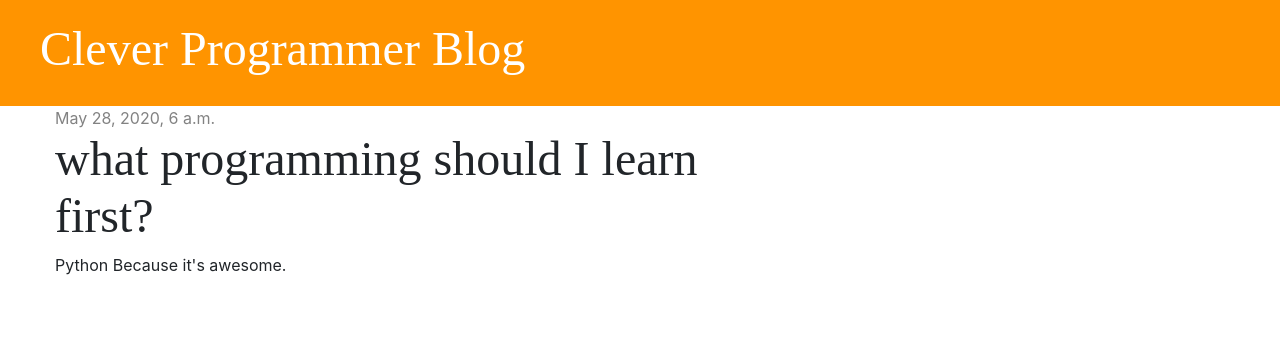
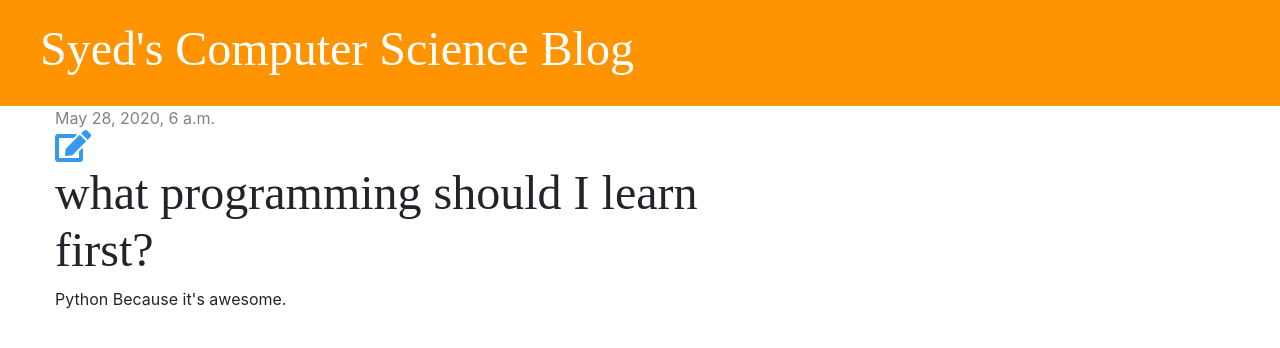
Before and after one commit to syed1972/mysite1, a Django app: page /post/1/ in a window 1280 px wide. Shown: the top 348 px of the page. Run offline with Django 3.2, Linux system fonts and the light colour scheme; data comes from the database, SQL or seed files in the repository; some libraries are stand-ins or nearby versions.

Commit message:
Add feature to edit blog posts from frontend.

```diff
--- a/blog/static/css/blog.css
+++ b/blog/static/css/blog.css
@@ -38,3 +38,7 @@ h1, h2, h3, h4 {
 .post-form-blog .btn-primary {
     float: right;
 }
+
+.post-form-blog .btn-primary {
+    float: right;
+}
--- a/blog/templates/blog/base.html
+++ b/blog/templates/blog/base.html
@@ -7,12 +7,14 @@
     <link href="//fonts.googleapis.com/css?Tangerine:bold,bolditalic|Inconsolata:italic|Droid+Sans" rel="stylesheet"
           type="text/css">
     <link rel="stylesheet" href="https://stackpath.bootstrapcdn.com/bootstrap/4.1.3/css/bootstrap.min.css">
+    <link rel="stylesheet" href="https://use.fontawesome.com/releases/v5.2.0/css/all.css" integrity="sha384-hWVjflwFxL6sNzntih27bfxkr27PmbbK/iSvJ+a4+0owXq79v+lsFkW54bOGbiDQ" crossorigin="anonymous">
+
     <link rel="stylesheet" href="{% static 'css/blog.css' %}">
 </head>
 <body>
 
 <div class="page-header">
-    <h1><a href="{% url "post_list" %}">Clever Programmer Blog</a></h1>
+    <h1><a href="{% url "post_list" %}">Syed's Computer Science Blog </a></h1>
 </div>
 
 <div class="content container">
--- a/blog/templates/blog/post_detail.html
+++ b/blog/templates/blog/post_detail.html
@@ -10,6 +10,7 @@
     </div>
     {% endif %}
 
+    <a href="{% url 'post_edit' pk=post.pk %}"><i class="fas fa-edit fa-2x" style="color: #339af0"></i></a>
     <h1>{{ post.title }}</h1>
     <p>{{ post.text|linebreaksbr }}</p>
 
--- a/blog/urls.py
+++ b/blog/urls.py
@@ -14,4 +14,8 @@ urlpatterns = [
      # 127.0.0.1:8000/post/new --> local
     # mydjangosite.com/post/new --> online
     path('post/new/', views.post_new, name='post_new'),
+
+    # 127.0.0.1:8000/post/2/edit --> local
+    # mydjangosite.com/post/2/edit --> online
+    path('post/<int:pk>/edit/', views.post_edit, name='post_edit'),
 ]
--- a/blog/views.py
+++ b/blog/views.py
@@ -28,3 +28,21 @@ def post_new(request):
         form = PostForm()
         stuff_for_frontend = {'form': form}
     return render(request, 'blog/post_edit.html', stuff_for_frontend)
+
+def post_edit(request, pk):
+    post = get_object_or_404(Post, pk=pk)
+    if request.method == 'POST':
+
+        # updating an existing form
+        form = PostForm(request.POST, instance=post)
+
+        if form.is_valid():
+            post = form.save(commit=False)
+            post.author = request.user
+            post.published_date = timezone.now()
+            post.save()
+            return redirect('post_detail', pk=post.pk)
+    else:
+        form = PostForm(instance=post)
+        stuff_for_frontend = {'form': form}
+    return render(request, 'blog/post_edit.html', stuff_for_frontend)
```
Also changed, not shown: 1 other file.
